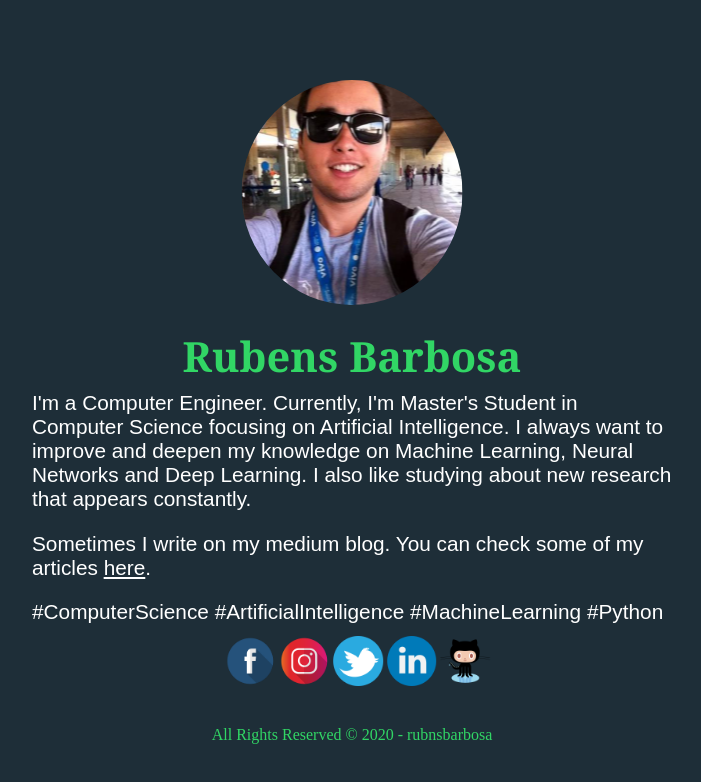
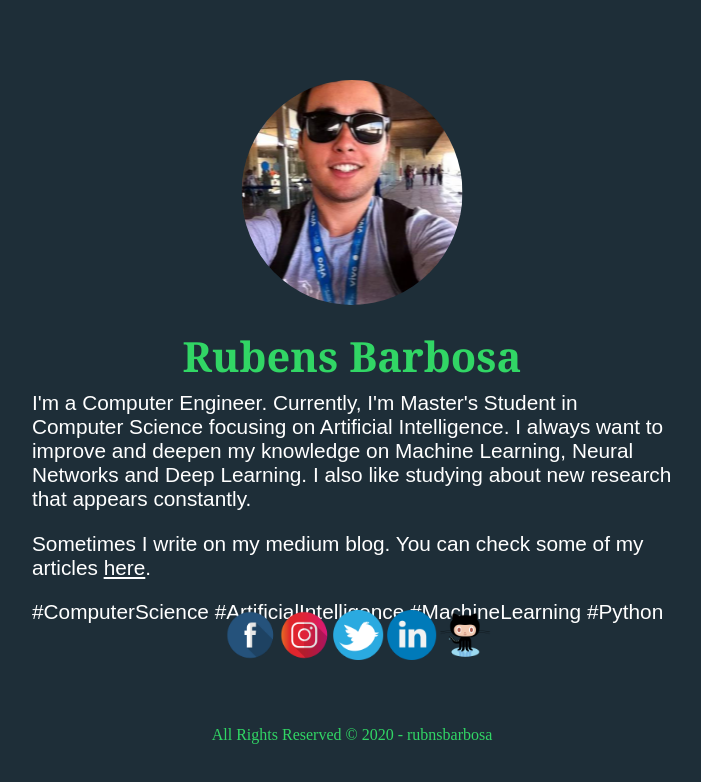
Before and after one commit to rubnsbarbosa/rubnsbarbosa.github.io, a plain HTML site: page index.html in a window 1280 px wide. Shown: the whole page, without its empty margins (288-989 px from the left). Drawn offline with Linux system fonts and the light colour scheme.

Commit message:
css update

```diff
--- a/css/rubnsbarbosa.css
+++ b/css/rubnsbarbosa.css
@@ -58,7 +58,7 @@ a:link, a:visited {
   position: fixed;
   left: 58%;
   transform:translateX(-50%);
-  top: 620px !important;
+  bottom: 120px !important;
 }
 
 #img-redes ul li { display: inline; }
```
